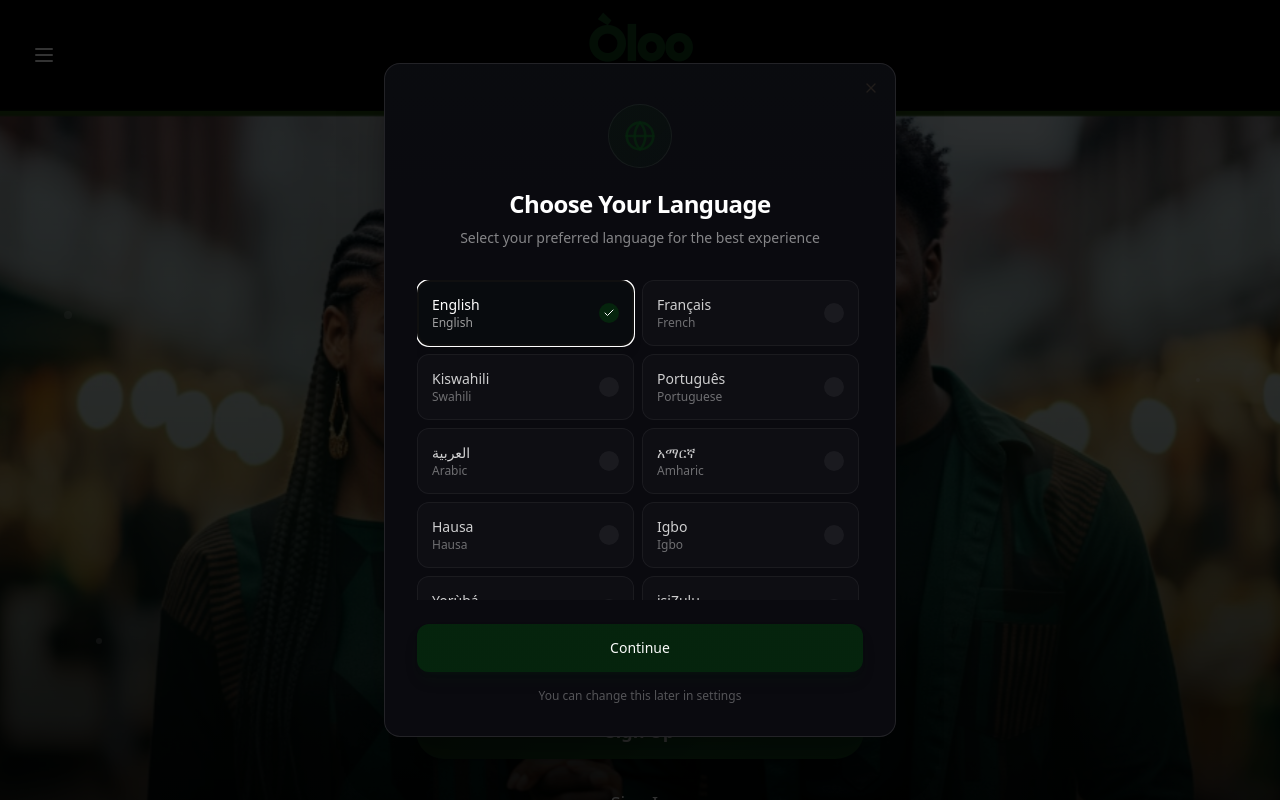
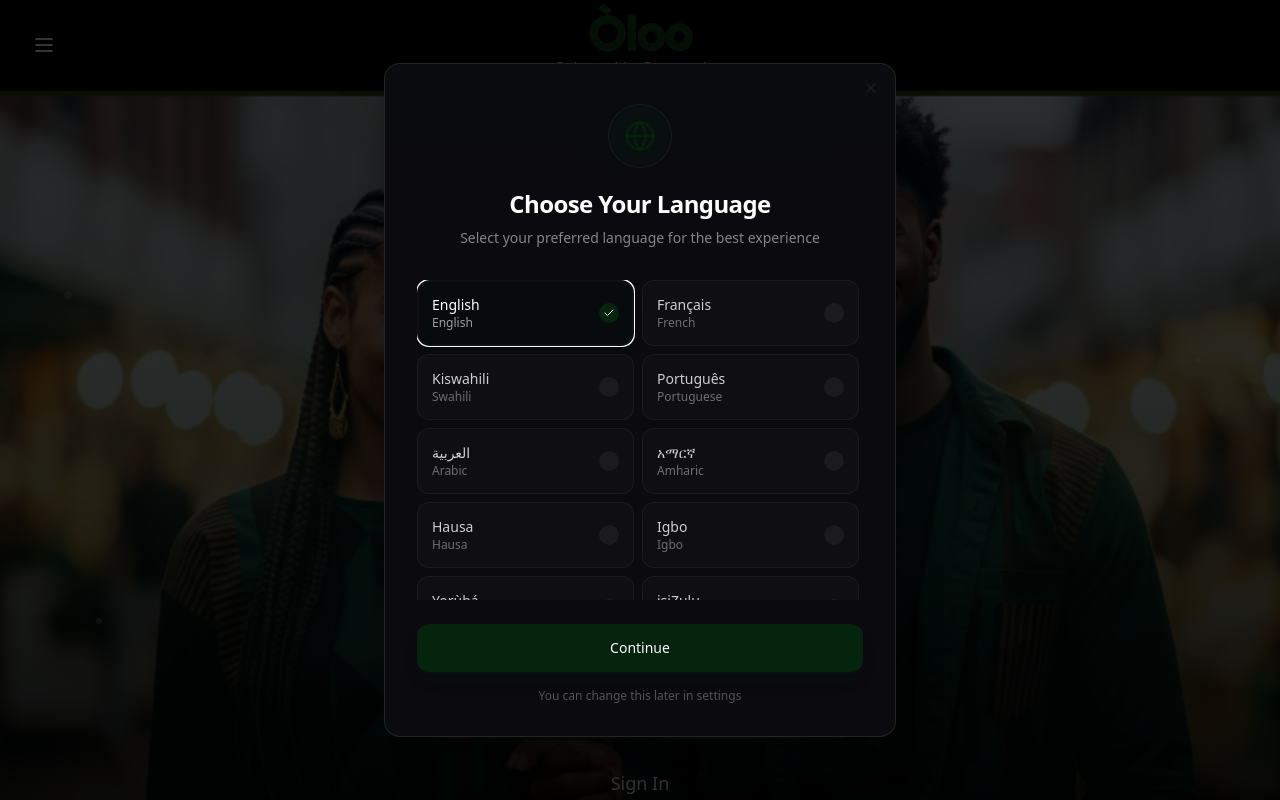
Before and after one commit to elraffme/oloo, a React (Vite) app: page / in a window 1280 px wide. Shown: the top 800 px of the page. Built offline with nearby package versions, Linux system fonts and the light colour scheme; no server answers.

Commit message:
Visual edit in Lovable
Edited UI in Lovable

```diff
--- a/src/pages/LandingPage.tsx
+++ b/src/pages/LandingPage.tsx
@@ -48,7 +48,7 @@ const LandingPage = () => {
       <LanguageSelectionModal />
 
       {/* Top Header - Fixed */}
-      <header className="bg-black/95 py-2 sm:py-3 lg:py-5 relative z-50 border-b border-primary/20">
+      <header className="bg-black/95 py-2 sm:py-3 relative z-50 border-b border-primary/20 lg:py-[10px]">
         <button onClick={() => setIsMenuOpen(!isMenuOpen)} className="absolute left-2 sm:left-4 lg:left-6 top-1/2 -translate-y-1/2 text-white hover:text-primary transition-colors p-2" aria-label="Toggle menu">
           {isMenuOpen ? <X size={18} className="sm:w-5 sm:h-5 lg:w-6 lg:h-6" /> : <Menu size={18} className="sm:w-5 sm:h-5 lg:w-6 lg:h-6" />}
         </button>
```
